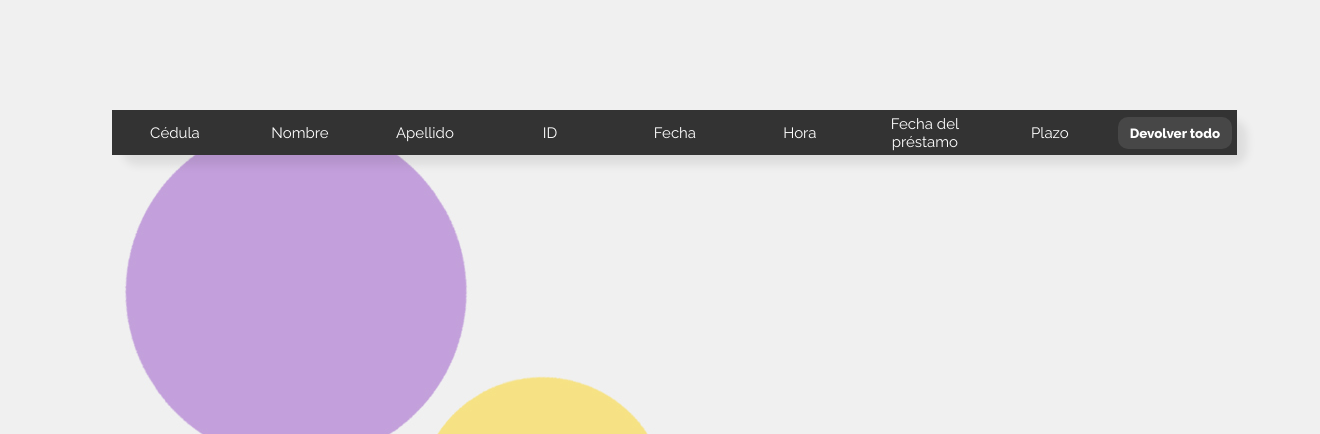
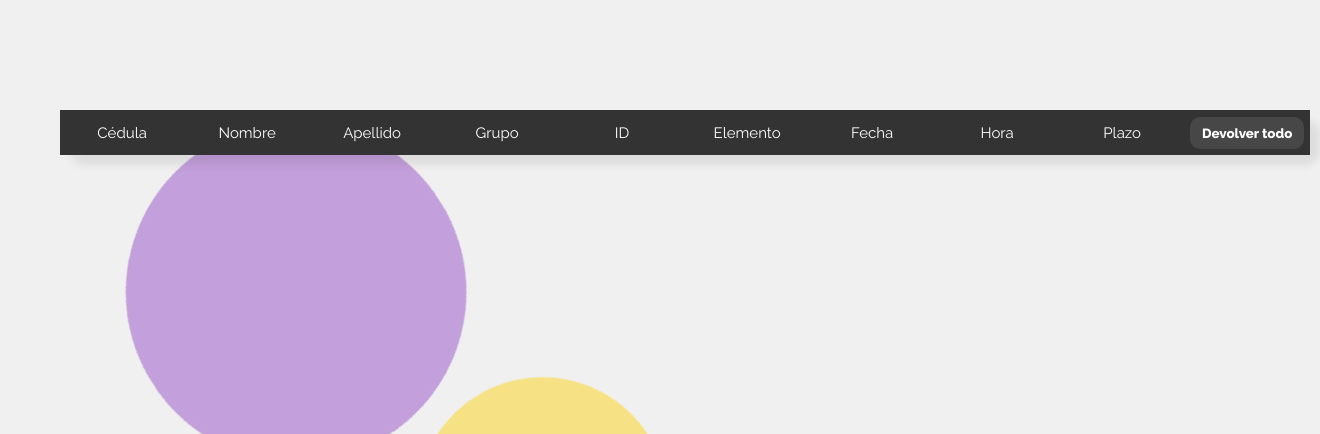
Before and after one commit to selenarey/obligatorio2021, a PHP site: page /inicio.php in a window 1320 px wide. Shown: the part 60-494 px from the top of the page. Run offline with PHP 8.4, Linux system fonts and the light colour scheme; the visitor is signed in with stand-in values (Sample User, id 1); data that the repository does not hold is empty.

Commit message:
mas cambioss34

```diff
--- a/Controlador/inicio.php
+++ b/Controlador/inicio.php
@@ -6,7 +6,7 @@ session_start();
 <head>
     <meta charset="UTF-8">
     <meta http-equiv="X-UA-Compatible" content="IE=edge">
-    <link rel="stylesheet" href="../Vista/iniciopre.css">
+    <link rel="stylesheet" href="../Vista/iniciopres.css">
     <link rel="shortcut icon" href="../Vista/img/lowerlogo.png">
     <title>Préstamos</title>
 </head>
@@ -29,10 +29,11 @@ session_start();
                   <td>Cédula</td>
                   <td>Nombre</td>
                   <td>Apellido</td>
+                  <td>Grupo</td>
                   <td>ID</td>
+                  <td>Elemento</td>
                   <td>Fecha</td>
                   <td>Hora</td>
-                  <td>Fecha del préstamo</td>
                   <td>Plazo</td>
                   <td>
                     <form method="post" action="../Modelo/eliminarpres.php">
@@ -45,7 +46,7 @@ session_start();
 
                 <?php
                     require("../Modelo/conexion.php");
-                    $sql = "SELECT CI_user, nombre, apellido, ID_elemento, fecha, hora, fecha_prestamo, plazo from usuario JOIN toma_prestado ON usuario.CI = toma_prestado.CI_user";
+                    $sql = "SELECT CI_user, nombre, apellido, grupo, ID_elemento, tipo, fecha, hora, fecha_prestamo, plazo from usuario AS u JOIN toma_prestado AS t ON u.CI = t.CI_user JOIN elemento AS e ON e.ID = t.ID_elemento";
                     $result = mysqli_query($conectar, $sql);
 
                     while ($mostrar = mysqli_fetch_array($result)) {
@@ -56,10 +57,11 @@ session_start();
                   <td><?php echo $mostrar['CI_user']?></td>
                   <td><?php echo $mostrar['nombre']?></td>
                   <td><?php echo $mostrar['apellido']?></td>
+                  <td><?php echo $mostrar['grupo']?></td>
                   <td><?php echo $mostrar['ID_elemento']?></td>
+                  <td><?php echo $mostrar['tipo']?></td>
                   <td><?php echo $mostrar['fecha']?></td>
                   <td><?php echo $mostrar['hora']?></td>
-                  <td><?php echo $mostrar['fecha_prestamo']?></td>
                   <td><?php echo $mostrar['plazo']?></td>
                   <td>
                     <form method="post" action="../Modelo/eliminarpres.php" method="POST">
--- a/Controlador/prestamo.php
+++ b/Controlador/prestamo.php
@@ -42,13 +42,13 @@ session_start();
         <br>
         <h3>ID del elemento:<input type="text" name="idele" class="id" id="id"></h3>
         <br>
+        <h3>Tipo: <input type="text" name="tipo" class="tipo" id="tipo"></h3>
+        <br>
         <h3>Estado: <input type="text" name="txtestado" class="estado" id="estado"></h3>
         <br>
         <h3>Descripción: <input type="text" name="txtdesc" class="desc" id="desc"></h3>
         <br>
         <h3>Cantidad: <input type="text" name="txtcant" class="cant" id="cant"></h3>
-        <br>
-        <h3>Tipo: <input type="text" name="tipo" class="tipo" id="tipo"></h3>
     </div>
     <div class="prestamo">
         <h2>Nuevo Préstamo</h2>
--- a/Controlador/usuarios.php
+++ b/Controlador/usuarios.php
@@ -6,7 +6,7 @@ session_start();
 <head>
     <meta charset="UTF-8">
     <meta http-equiv="X-UA-Compatible" content="IE=edge">
-    <link rel="stylesheet" href="../Vista/usuarios.css">
+    <link rel="stylesheet" href="../Vista/usuario.css">
     <link rel="shortcut icon" href="../Vista/img/lowerlogo.png">
     <title>Usuarios</title>
 </head>
--- a/Vista/iniciopre.css
+++ b/Vista/iniciopres.css
@@ -29,7 +29,7 @@ html {
     transform: translate(-50%, -50%);
     padding: 25px;
     top: 40%;
-    left: 32%;
+    left: 28%;
     height: 350px;
     width: 670px;
 }
@@ -49,6 +49,7 @@ table {
     box-shadow: 10px 10px 10px #00000015;
     border-radius: 15px;
     height: 15px;
+    overflow: auto;
 }
 td {
     height:45px;
--- a/Vista/usuarios.css
+++ b/Vista/usuario.css
@@ -66,6 +66,7 @@ table {
     background-color: rgba(255, 255, 255, 0.842);
     box-shadow: 10px 10px 10px #00000015;
     border-radius: 15px;
+
 }
 td {
     height:45px;
```
Also changed, not shown: Controlador/elementos.php (+13 -12 lines).
